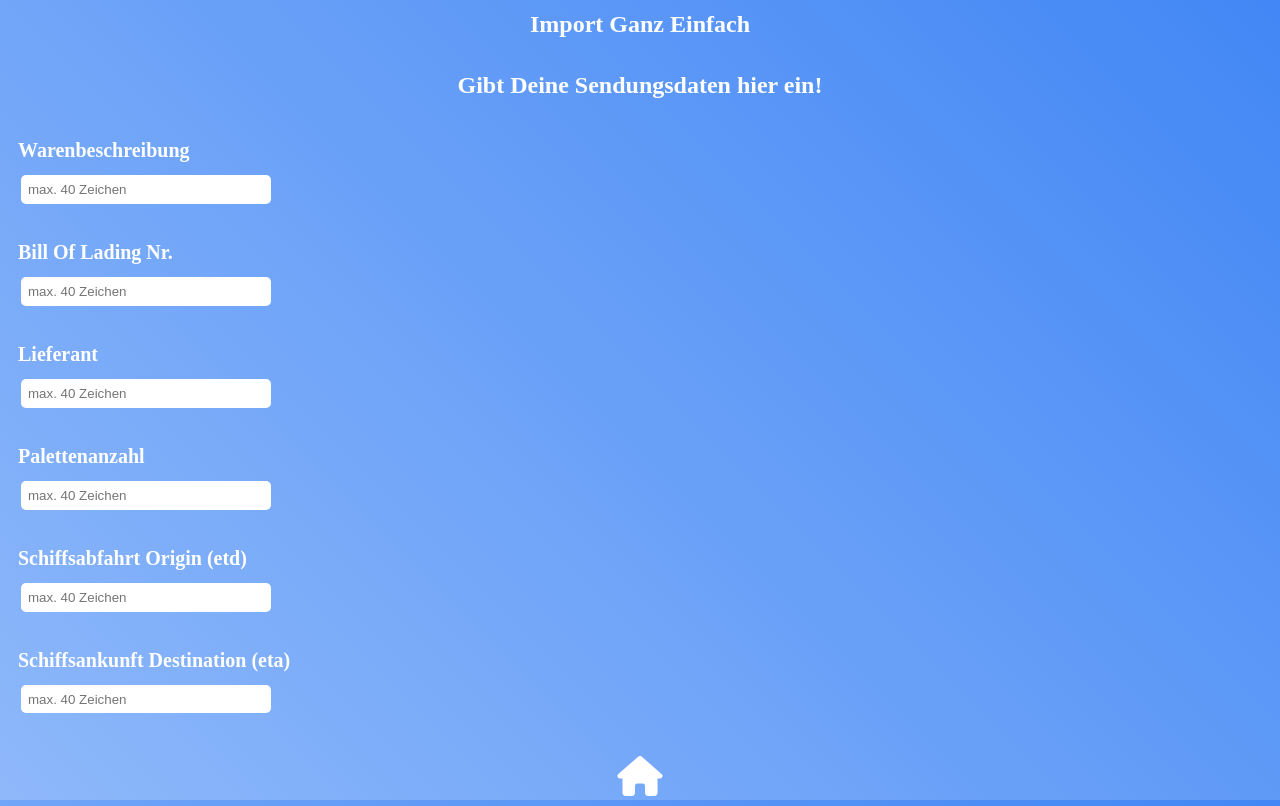
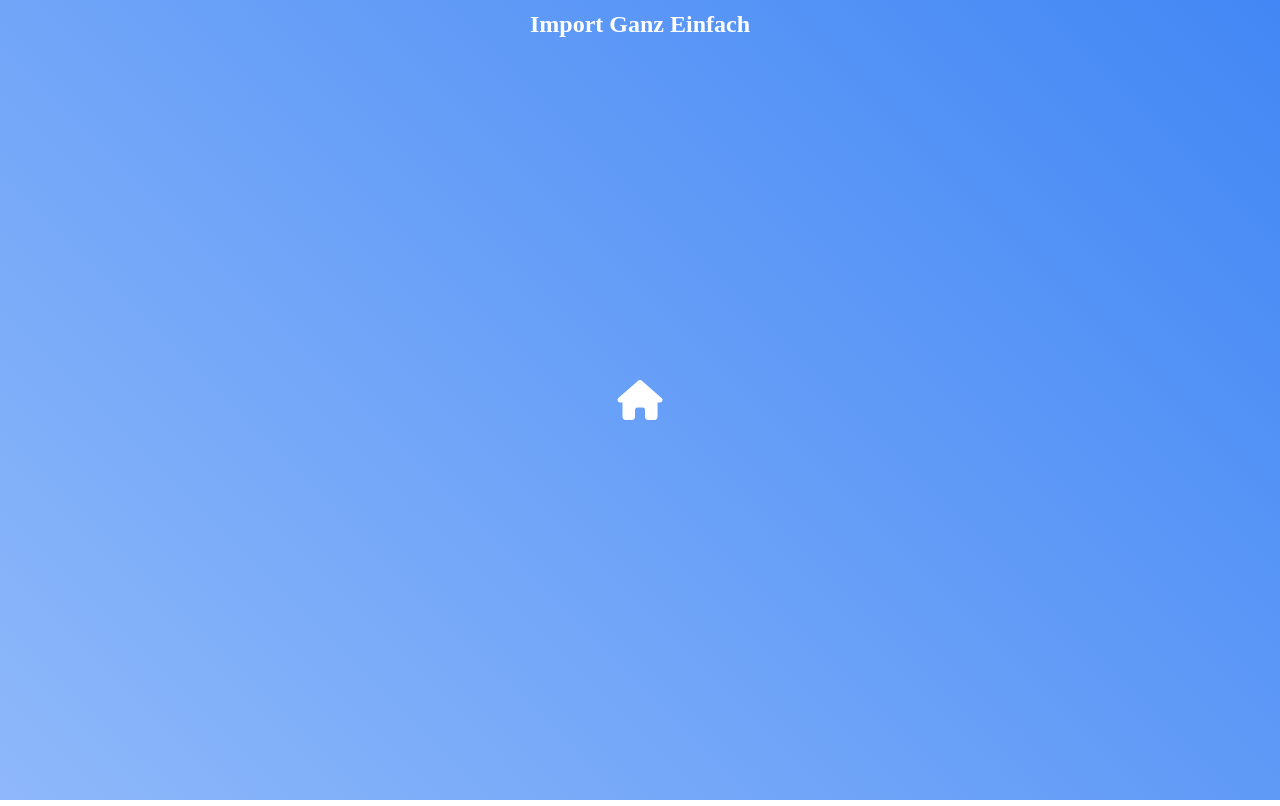
Before and after one commit to uwejettkant/capstone-project, a React (Create React App) app in the folder frontend/: page /create-shipments in a window 1280 px wide. Built offline with nearby package versions, Linux system fonts and the light colour scheme.

Commit message:
reworked tasklist.json and deletetd create component

```diff
--- a/frontend/src/App.js
+++ b/frontend/src/App.js
@@ -4,7 +4,6 @@ import Header from './Header'
 import Home from './Home'
 import TaskList from './TaskList'
 import IndividualNotes from './IndividualNotes'
-import CreateShipments from './CreateShipments'
 import Footer from './Footer'
 import { Switch, Route } from 'react-router-dom'
 
@@ -23,9 +22,6 @@ export default function App() {
         <Route path="/individual-notes">
           <IndividualNotes />
         </Route>
-        <Route path="/create-shipments">
-          <CreateShipments />
-        </Route>
       </Switch>
       <Footer />
     </>
--- a/frontend/src/CreateShipments.js
+++ /dev/null
@@ -1,39 +0,0 @@
-import React, { useState, } from 'react'
-import styled from 'styled-components/macro'
-import NoteForm from './NoteForm'
-
-export default function CreateShipments() {
-    const [notice, setNotice] = useState([])
-
-    function addNotice(text) {
-        const newNotice = [...notice, { text }]
-        setNotice(newNotice)
-        console.log(text)
-      }
-
-      return (
-        <main>
-            <Headline>Gibt Deine Sendungsdaten hier ein!</Headline>
-            <NoteForm addNotice={addNotice} defaultText='Warenbeschreibung'/>
-            <NoteForm addNotice={addNotice} defaultText='Bill Of Lading Nr.'/>
-            <NoteForm addNotice={addNotice} defaultText='Lieferant'/>
-            <NoteForm addNotice={addNotice} defaultText='Palettenanzahl'/>
-            <NoteForm addNotice={addNotice} defaultText='Schiffsabfahrt Origin (etd)'/>
-            <NoteForm addNotice={addNotice} defaultText='Schiffsankunft Destination (eta)'/>
-            <NoteForm addNotice={addNotice} defaultText='Abfahrtshafen' />
-            <NoteForm addNotice={addNotice} defaultText='Ankunftshafen' />
-        </main>
-      )
-    }
-
-    const Headline = styled.h2`
-        font-weight: bold;
-        color: #fff;
-        text-align: center;
-        padding: 1em;
-        margin: 0;
-    `
-
-    const SubmitedText = styled.p`
-      color: #fff;
-    `
--- a/frontend/src/Home.js
+++ b/frontend/src/Home.js
@@ -13,9 +13,6 @@ export default function Home() {
         </NavLinkStyled>
         <NavLinkStyled to="/individual-notes">
           <h4>Meine Notizen</h4>
-        </NavLinkStyled>
-        <NavLinkStyled to="/create-Shipments">
-          <h4>Erfasse Deine Sendung</h4>
         </NavLinkStyled>
       </LinkWrapper>
     </>
--- a/frontend/src/TaskList.json
+++ b/frontend/src/TaskList.json
@@ -24,8 +24,8 @@
   },
   {
     "id": 4,
-    "headline": "Prüfe ob es Einfuhrbeschränkungen gibt",
-    "todo": "Kontaktiere erneut das Zollinfocenter ob es ggf. Einfuhrbeschränkungen für dein Produkt gibt.",
+    "headline": "Prüfe, ob es Einfuhrbeschränkungen gibt",
+    "todo": "Kontaktiere erneut das Zollinfocenter, ob es ggf. Einfuhrbeschränkungen für dein Produkt gibt.",
     "linkText": "Zolltarifnummer",
     "url": "http://auskunft.ezt-online.de/ezto/Modus.do#ziel",
     "linkTextOne": "Zollinfocenter",
@@ -39,49 +39,49 @@
   {
     "id": 6,
     "headline": "Hole Transportangebote ein",
-    "todo": "Kontaktiere unbedingt einen Spediteur in Deutschland. Klare Empfehlung für Lieferbedingung ist der Incoterm FOB! Die Lieferbedingung ist Grundlage des Angebotes und Entscheidend für den Kaufvertrag, da sie Rechte und Pflichten für dich als Käufer sowie den Verkäufer festlegt!"
+    "todo": "Kontaktiere unbedingt einen Spediteur in Deutschland. Klare Empfehlung für Lieferbedingung ist der Incoterm FOB! Die Lieferbedingung ist Grundlage des Angebotes und entscheidend für den Kaufvertrag, da sie Rechte und Pflichten für dich als Käufer sowie den Verkäufer festlegt!"
   },
   {
     "id": 7,
     "headline": "Kalkuliere deine Kosten",
-    "todo": "Die Basis für deine Kalkulation sind das Abgebot des Spediteurs deiner Wahl, der Kaufpreis der Ware, Transportkosten, Zoll und die Einfuhrumsatzsteuer!"
+    "todo": "Die Basis für deine Kalkulation sind das Angebot des Spediteurs deiner Wahl, der Kaufpreis der Ware, Transportkosten, Zoll und die Einfuhrumsatzsteuer!"
   },
   {
     "id": 8,
     "headline": "Schließe den Kaufvertrag ab",
-    "todo": "Damit startet dein Abenteuer Import. In der Regel wirst du bei Erstgeschäften Vorkasse leisten müssen bevor dein Lieferant die Ware produziert. Ausnahmen bestätigen natürlich die Regel und alles ist Verhandlungssache. Auf modernen Handelsplattformen ist Prinzip ähnlich wie in einem normaen Onlineshop."
+    "todo": "Damit startet dein Abenteuer Import. In der Regel wirst du bei Erstgeschäften Vorkasse leisten müssen bevor dein Lieferant die Ware produziert. Ausnahmen bestätigen natürlich die Regel und alles ist Verhandlungssache. Auf modernen Handelsplattformen ist Prinzip ähnlich wie in einem normalen Onlineshop."
   },
   {
     "id": 9,
     "headline": "Beantrage eine EORI Nr.",
-    "todo": "Mit dieser Nummer ist dein Unternehmen beim Zollamt registriert. Sie ist zwingend notwendig um Waren zu importieren!",
+    "todo": "Mit dieser Nummer ist dein Unternehmen beim Zollamt registriert. Sie ist zwingend notwendig, um Waren zu importieren!",
     "linkText": "Antrag EORI Nr.",
     "url": "https://www.zoll.de/DE/Fachthemen/Zoelle/EORI-Nummer/Beantragung-einer-EORI-Nummer/beantragung-einer-eori-nummer_node.html"
   },
   {
     "id": 10,
     "headline": "Beauftrage den Spediteur",
-    "todo": "Auf Basis der zuvor einfeforderten Angebote und deiner Kalkulation musst du dich nun für ein Transportunternehmen entscheiden."
+    "todo": "Auf Basis der zuvor eingeforderten Angebote und deiner Kalkulation musst du dich nun für ein Transportunternehmen entscheiden."
   },
   {
     "id": 11,
     "headline": "Zahle den Kaufpreis an den Lieferanten",
-    "todo": "Nach Zahlungseingang beim Lieferanten erhälst du 3/3 original BL. Die BL`s sind dein Eigentumsnachweis über die gekaufte Ware. Stelle sicher das Originale direkt zu dir geschickt werden. Du wirst sie dringend benötigen!"
+    "todo": "Nach Zahlungseingang beim Lieferanten erhältst du 3/3 original BL. Die BL's sind dein Eigentumsnachweis über die gekaufte Ware. Stelle sicher das Originale direkt zu dir geschickt werden. Du wirst sie dringend benötigen!"
   },
   {
     "id": 12,
-    "headline": "Übermittle alle notendigen Daten an den Spediteur",
-    "todo": "Diese Informationen soltest du zur Verfügung stellen: 1/3 Original BL (indossiert), deine Rechnungs- und Lieferanschrift, UStID (wenn vorhanden), EORI Nr, Zolltarifnummer der Ware (11-stellig), genaue dt. Warenbeschreibung mit Materialangabe, Handelsrechnung u. Packliste und besonderheiten die bei der Anlieferung zu beachten sind (z.B. eine Hebebühne)."
+    "headline": "Übermittle alle notwendigen Daten an den Spediteur",
+    "todo": "Diese Informationen solltest du zur Verfügung stellen: 1/3 Original BL (indossiert), deine Rechnungs- und Lieferanschrift, USt-IdNr. (wenn vorhanden), EORI Nr, Zolltarifnummer der Ware (11-stellig), genaue dt. Warenbeschreibung mit Materialangabe, Handelsrechnung u. Packliste und Besonderheiten die bei der Anlieferung zu beachten sind (z.B. eine Hebebühne)."
   },
   {
     "id": 13,
     "headline": "Nimm deine Ware in Empfang",
-    "todo": "Nach erfolgter Zollabfertigung teilt dir der Spediteur den Anliefertermin mit. Stelle sicher das genügend Entladepersonal vor Ort ist um die Ware in Empfang zu nehmen."
+    "todo": "Nach erfolgter Zollabfertigung teilt dir der Spediteur den Anliefertermin mit. Stelle sicher das genügend Entladepersonal vor Ort ist, um die Ware in Empfang zu nehmen."
   },
   {
     "id": 14,
     "headline": "Prüfe den Zollbescheid",
-    "todo": "Auch wenn er Spediteur die Zollanmeldung für dich vornimmt bist du für sie Richtigkeit der Angaben verantwortlich. Prüfe daher sorgfältig den Steuerbescheid."
+    "todo": "Auch, wenn du den Spediteur mit der Zollanmeldung beauftragst, bist du für sie Richtigkeit der Angaben verantwortlich. Prüfe daher sorgfältig den Steuerbescheid."
   },
   {
     "id": 15,
@@ -91,7 +91,7 @@
   {
     "id": 16,
     "headline": "Herzlichen Glückwunsch zu deinem ersten Import",
-    "todo": "Feier ordentlich und hab Spaß beim verkaufen deiner Produkte!"
+    "todo": "Feier ordentlich und hab Spaß beim Verkaufen deiner Produkte!"
   },
   {
     "id": 17,
```
